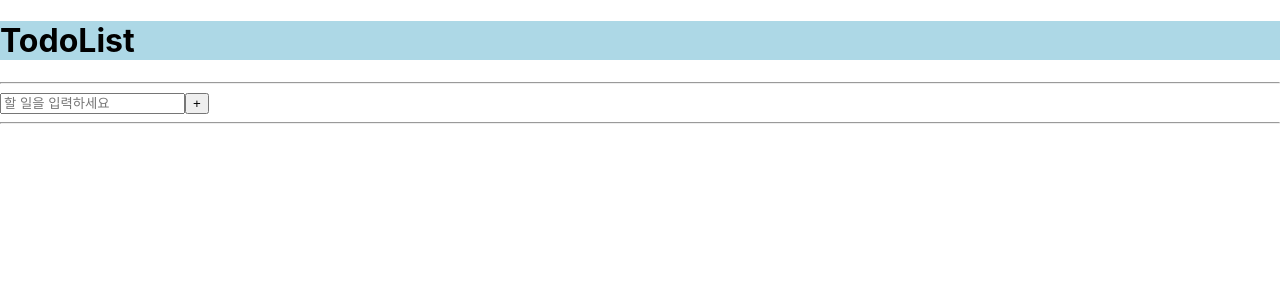
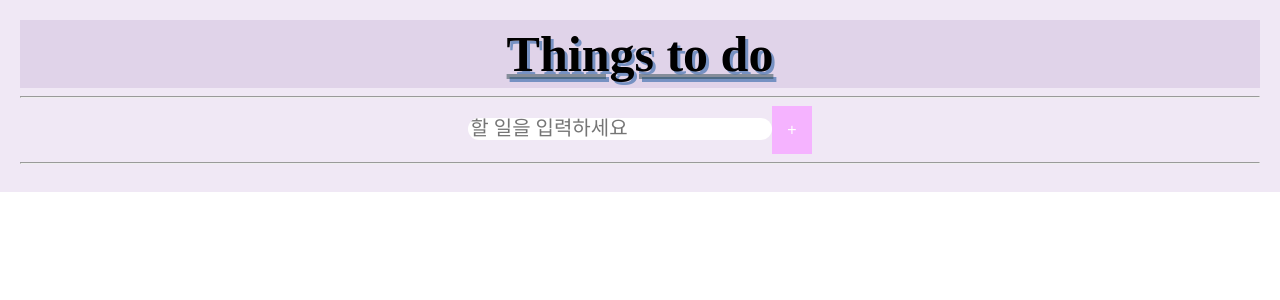
Before and after one commit to Daram0o0/ToDoList, a React (Create React App) app: page / in a window 1280 px wide. Shown: the top 300 px of the page. Built offline with nearby package versions, Linux system fonts and the light colour scheme; the HTML template or start-up script is replaced by a standard one.

Commit message:
version1.1

```diff
--- a/src/App.css
+++ b/src/App.css
@@ -28,6 +28,44 @@
   color: #61dafb;
 }
 
+.background {
+  background-color: rgb(226, 210, 236, 0.5);
+  padding: 20px;
+  text-align: center;
+  font-family: 'East Sea Dokdo';
+}
+
+.font-background {
+  background-color: rgb(161, 126, 184, 0.2);
+  font-size: 50px;
+  padding: 5px;
+  text-align: center;
+  display: flex;
+  justify-content: center;
+  text-shadow: 3px 3px #2d64a797;
+  margin: 0;
+  text-decoration: underline;
+  text-decoration-color: rgba(36, 67, 71, 0.486);
+}
+
+.list-background {
+  font-size: 25px;
+  margin: 0;
+  text-decoration: underline;
+  text-decoration-color: rgba(18, 33, 35, 0.28);
+}
+
+@import url('https://fonts.googleapis.com/css2?family=East+Sea+Dokdo&display=swap');
+
+.input {
+  width: 300px;
+  height: 20px;
+  font-size: 20px;
+  border-radius: 50px;
+  border: 0;
+  font-family: 'East Sea Dokdo';
+}
+
 @keyframes App-logo-spin {
   from {
     transform: rotate(0deg);
@@ -36,3 +74,18 @@
     transform: rotate(360deg);
   }
 }
+
+.btn{
+  background-color: #F5B3FF;
+  border: none;
+  color: white;
+  padding: 15px 15px;
+  text-align: center;
+  font-size: 16px;
+}
+.btn:hover{
+  background-color: #f084fe92;
+}
+.btn:active{
+  background-color: #B693BF;
+}
--- a/src/App.js
+++ b/src/App.js
@@ -50,21 +50,21 @@ function App() {
   }
 
   return (
-    <div>
-      <div style={{backgroundColor:"lightblue"}}>
-        <h1>TodoList</h1>
+    <div className='background'>
+      <div>
+        <h1 className='font-background'>Things to do</h1>
       </div>
       <hr/>
       <div>
-        <input value={list} placeholder="할 일을 입력하세요" onChange={(e)=>{setList(e.target.value)}}/>
-        <button onClick={()=>{makelists()}}>+</button>
+        <input className='input' value={list} placeholder="할 일을 입력하세요" onChange={(e)=>{setList(e.target.value)}}/>
+        <button className='btn' onClick={()=>{makelists()}}>+</button>
       </div>
       <hr/>
       {makelist.map((value, index)=>{
         return(
           <div>
             <input type="checkbox" onClick={(e)=>{checkboxfunc(e, index)}}/>
-            {value}
+            <span className='list-background'>{value}</span>
             <button onClick={()=>{fixlists(index)}}>수정</button>
             <button onClick={()=>{deletelists(index)}}>-</button>
           </div>
```
